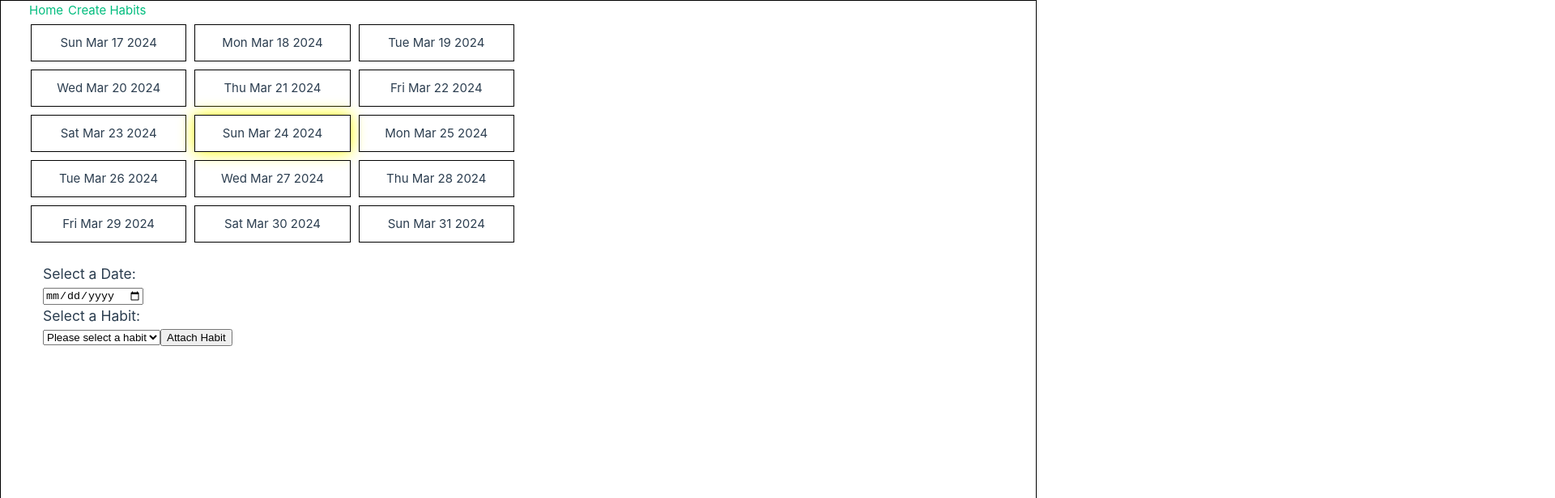
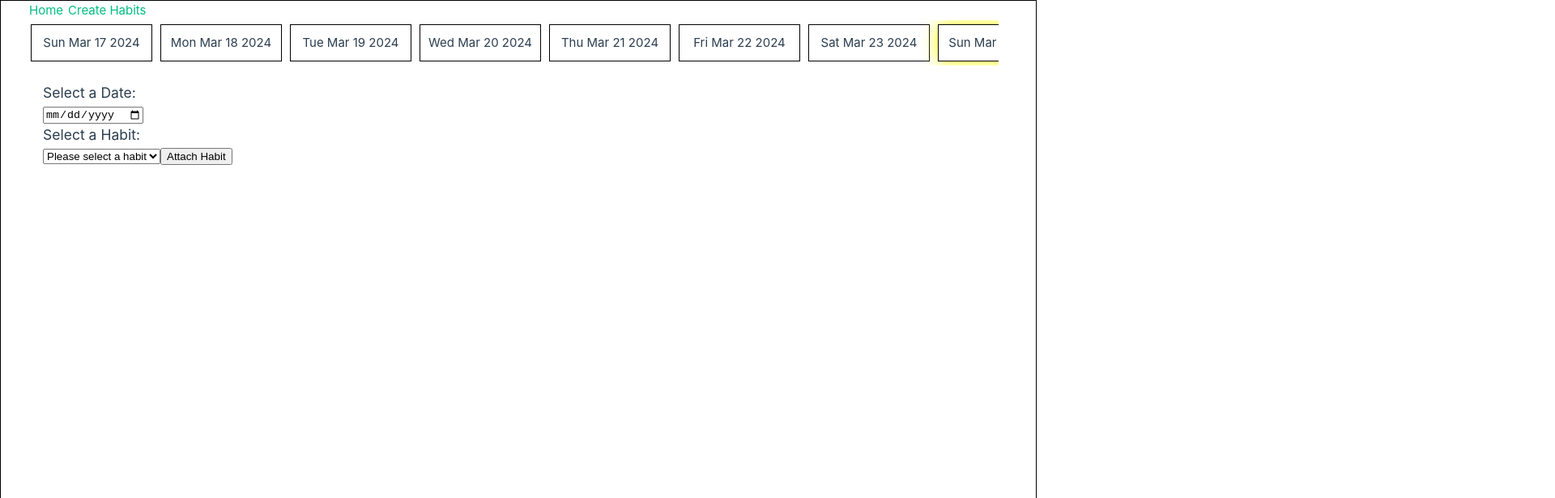
Before and after one commit to henriits/habit_tracker_vue, a Vue app in the folder habit-tracker/: page / in a window 1280 px wide. Shown: the top 616 px of the page at 81% size, 1920 px wide, since content can reach past the window. Built offline with nearby package versions, Linux system fonts and the light colour scheme.

Commit message:
dates made scrollable

```diff
--- a/habit-tracker/src/components/DatesView.vue
+++ b/habit-tracker/src/components/DatesView.vue
@@ -49,16 +49,20 @@ export default {
 };
 </script>
 
+<style>
+.scroll-container {
+    width: 50%;
+    white-space: nowrap;
+    overflow-x: auto;
+}
 
-
-<style>
 .date-div-container {
     display: inline-block;
-    width: 100%;
+    width: max-content;
 }
 
 .date-div {
-    width: calc(33.33% - 10px);
+    width: 150px;
     box-sizing: border-box;
     display: inline-block;
     vertical-align: top;
@@ -67,12 +71,10 @@ export default {
     padding: 10px;
     margin: 5px;
     cursor: pointer;
-
 }
 
 .date-div:hover {
     background-color: #f0f0f042;
-
 }
 
 .glow {
@@ -96,6 +98,5 @@ export default {
 .date-div img {
     vertical-align: middle;
     margin-left: 5px;
-
 }
 </style>
```
